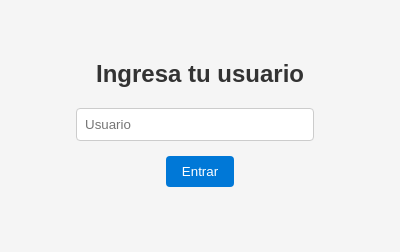
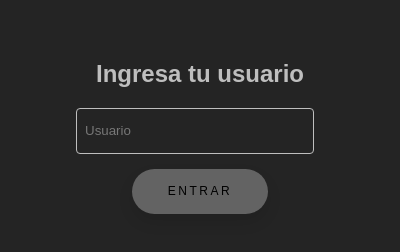
Before and after one commit to Eathenx/Chat, an Electron app: page index.html in a window 400 px wide. Drawn offline with Linux system fonts and the light colour scheme.

Commit message:
final creo

```diff
--- a/index.html
+++ b/index.html
@@ -6,9 +6,14 @@
 </head>
 <body>
   <h2>Ingresa tu usuario</h2>
-  <input type="text" id="usuario" placeholder="Usuario">
+  <div class="inputbox">
+    <input type="text" id="usuario" placeholder="Usuario" class="input">
+    <i></i>
+
   <button id="entrar">Entrar
 </button>
   <script src="index.js"></script>
+
+</div>
 </body>
 </html>
--- a/main.js
+++ b/main.js
@@ -24,7 +24,7 @@ ipcMain.on('entrar-usuario', (event, usuario) => {
 
   chatWin = new BrowserWindow({
     width: 1200,
-    height: 900,
+    height: 680,
     webPreferences: {
       nodeIntegration: true,
       contextIsolation: false
--- a/styles.css
+++ b/styles.css
@@ -1,35 +1,21 @@
 body {
   font-family: Arial, sans-serif;
-  background: #f5f5f5;
+  background: #242424;
   margin: 0;
   padding: 40px;
   text-align: center;
 }
 
 h2 {
-  color: #333;
+  color: #bebebe;
 }
 
 input[type="text"] {
   padding: 8px;
   width: 220px;
-  border: 1px solid #ccc;
+  border: 1px solid #bebebe;
   border-radius: 4px;
   margin-right: 10px;
-}
-
-button {
-  margin-top: 15px ;
-  padding: 8px 16px;
-  background: #0078d7;
-  color: #fff;
-  border: none;
-  border-radius: 4px;
-  cursor: pointer;
-}
-
-button:hover {
-  background: #005fa3;
 }
 
 #respuesta {
@@ -37,3 +23,59 @@ button:hover {
   color: #0078d7;
   font-weight: bold;
 }
+
+.input {
+ line-height: 28px;
+ border: 2px solid transparent;
+ border-bottom-color: #777;
+ padding: .2rem 0;
+ outline: none;
+ background-color: transparent;
+ color: #000000;
+ transition: .3s cubic-bezier(0.645, 0.045, 0.355, 1);
+ margin-bottom: 15px;
+}
+
+.input:focus, input:hover {
+ outline: none;
+ padding: .2rem 1rem;
+ border-radius: 1rem;
+ border-color: #000000;
+}
+
+.input::placeholder {
+ color: #777;
+}
+
+.input:focus::placeholder {
+ opacity: 0;
+ transition: opacity .3s;
+}
+
+
+button {
+  padding: 1.3em 3em;
+  font-size: 12px;
+  text-transform: uppercase;
+  letter-spacing: 2.5px;
+  font-weight: 500;
+  color: #000;
+  background-color: #636363;
+  border: none;
+  border-radius: 45px;
+  box-shadow: 0px 8px 15px rgba(0, 0, 0, 0.1);
+  transition: all 0.3s ease 0s;
+  cursor: pointer;
+  outline: none;
+}
+
+button:hover {
+  background-color: #0b3a27;
+  box-shadow: 0px 15px 20px rgba(46, 229, 157, 0.4);
+  color: #fff;
+  transform: translateY(-7px);
+}
+
+button:active {
+  transform: translateY(-1px);
+}
--- a/styleschat.css
+++ b/styleschat.css
@@ -1,100 +1,109 @@
-
-
-h2 {
-  color: #333;
-}
-
-input[type="text"] {
-  padding: 8px;
-  width: 220px;
-  border: 1px solid #ccc;
-  border-radius: 4px;
-  margin-right: 10px;
-}
-
-button {
-  margin-top: 15px ;
-  padding: 8px 16px;
-  background: #0078d7;
-  color: #fff;
-  border: none;
-  border-radius: 4px;
-  cursor: pointer;
-}
-
-button:hover {
-  background: #005fa3;
-}
-
-#respuesta {
-  margin-top: 20px;
-  color: #0078d7;
-  font-weight: bold;
-}
 
 body {
     margin: 0;
     padding: 0;
-      background: #f5f5f5;
+    background: #242424;
+    color: #e0e0e0;
     font-family: Arial, sans-serif;
     height: 100vh;
     display: flex;
     flex-direction: column;
 }
+
 .chat-header {
     position: absolute;
     top: 10px;
     left: 20px;
     font-size: 1.5em;
     font-weight: bold;
-      color: #0078d7;
+    color: #0b3a27;
 }
+
 .chat-history {
     flex: 1;
-      margin: 50px 20px 80px 20px;
-      background: #fff;
+    scrollbar-width: none;
+    -ms-overflow-style: none;
+    margin: 50px 20px 60px 20px;
+    background: #838383;
     border-radius: 8px;
-      box-shadow: 0 2px 8px rgba(0,0,0,0.08);
+    box-shadow: 0 2px 8px rgba(0,0,0,0.5);
     padding: 16px;
     overflow-y: auto;
     min-height: 200px;
-      max-height: 60vh;
+    max-height: calc(100vh - 120px);
 }
+
+.chat-history::-webkit-scrollbar {
+    display: none;
+}
+
+.chat-history > div,
+.chat-history p {
+    margin-bottom: 3px;
+    padding: 2px 0;
+    font-size: 15px;
+    line-height: 1.3;
+}
+
+
+.chat-history strong {
+    color: #0b3a27;
+}
+
 .chat-footer {
     position: fixed;
-      bottom: 20px;
+    bottom: 10px;
     left: 20px;
     width: calc(100% - 40px);
     display: flex;
     align-items: flex-end;
     gap: 10px;
 }
+
 #usuario {
     padding: 6px;
     font-size: 1.5em;
     font-weight: bold;
-      color: #555;
+    color: #888;
     min-width: 120px;
     margin-right: 10px;
     align-self: flex-end;
 }
-    #mensaje {
+
+input[type="text"], #mensaje {
     flex: 1;
     padding: 8px;
+    font-size: 16px;
+    background-color: #333;
+    color: #e0e0e0;
+    border: 1px solid #555;
     border-radius: 4px;
-      border: 1px solid #ccc;
+    margin-right: 10px;
 }
-    #enviar {
+
+button, #enviar {
+    margin-top: 0;
     padding: 8px 16px;
-      background: #0078d7;
-      color: #fff;
+    background: #0b3a27;
+    color: #121212;
     border: none;
     border-radius: 4px;
     cursor: pointer;
+    font-size: 15px;
+    font-weight: bold;
 }
-    #enviar:hover {
-      background: #005fa3;
+
+button:hover, #enviar:hover {
+    background: #e9b3ff;
 }
+
 #respuesta {
     display: none;
+    margin-top: 20px;
+    color: #bb86fc;
+    font-weight: bold;
 }
+
+h2 {
+    color: #bb86fc;
+}
```
Also changed, not shown: chat.html (+1 -1 lines). Lines whose indentation alone changed are shown as unchanged.
